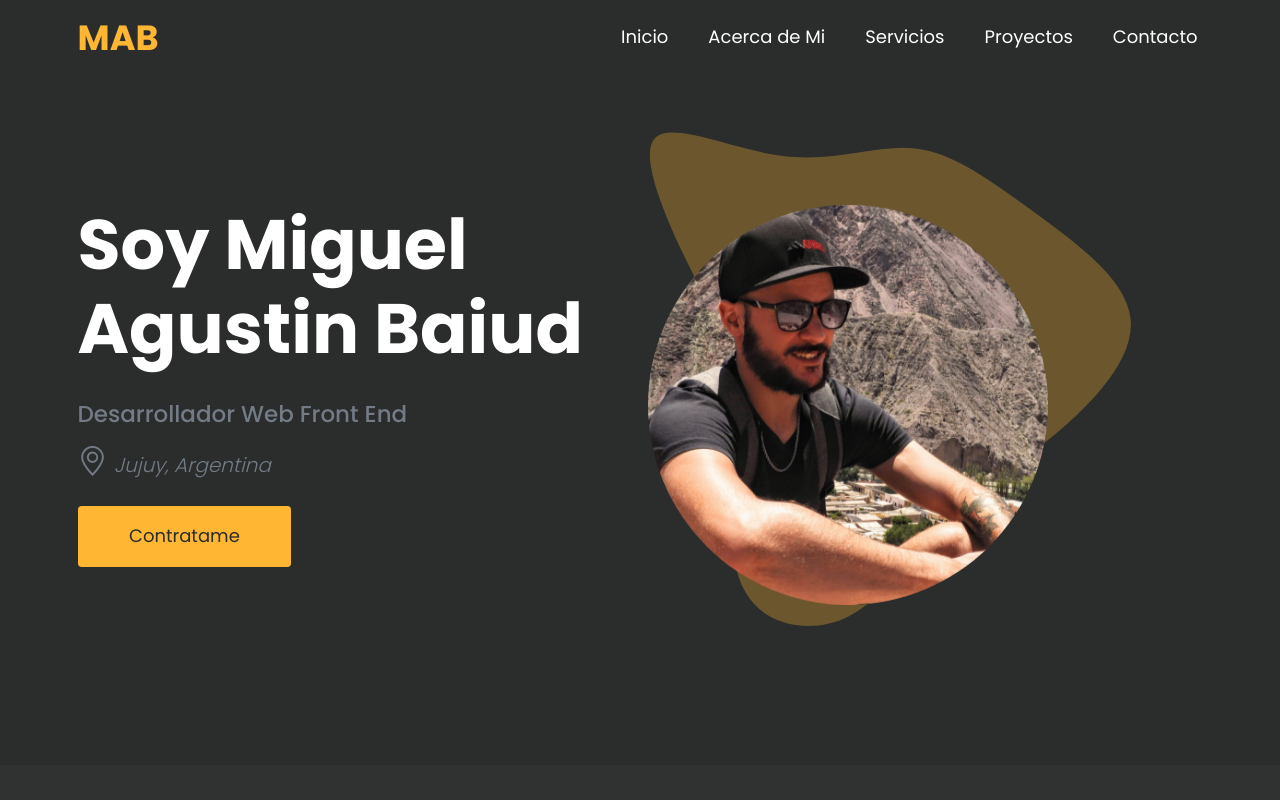
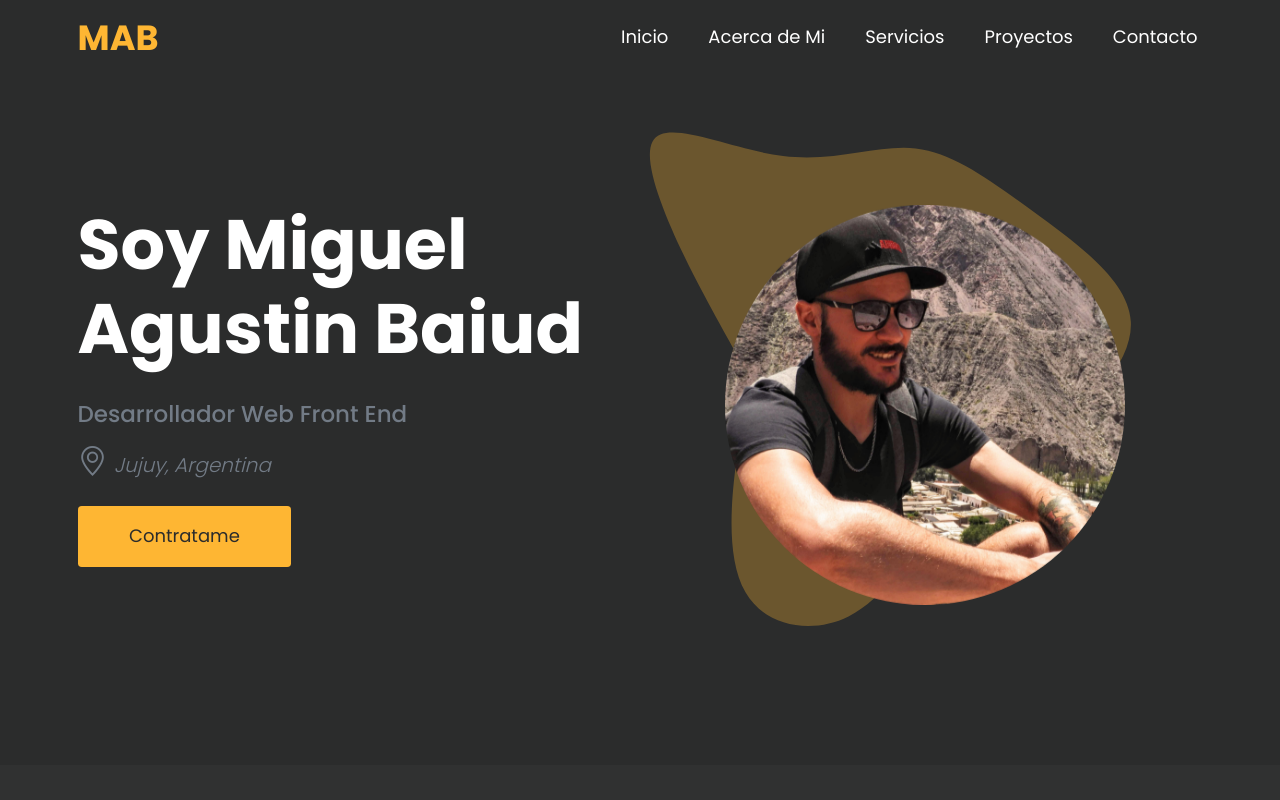
Before and after one commit to cuchi300/portfolio-agustin-nuevo, a website: page index.html in a window 1280 px wide. Shown: the top 800 px of the page. Drawn offline with nearby package versions, Linux system fonts and the light colour scheme.

Commit message:
actualizado proyecto

```diff
--- a/gulpfile.js
+++ b/gulpfile.js
@@ -71,4 +71,4 @@ exports.dev = dev;
 exports.imagenAvif = imagenAvif;
 exports.javascript = javascript;
 exports.cssbuild = cssbuild;
-exports.default = series(imagenes, imagenAvif, imagenWebp);
+exports.default = series(css, dev);
--- a/index.html
+++ b/index.html
@@ -74,7 +74,7 @@
                         <picture>
                             <source srcset="build/img/yo.avif" type="img/avif">
                             <source srcset="build/img/yo.webp" type="img/webp">
-                            <img loading="lazy" width="200" height="300" src="build/img/yo.jpg" alt="">
+                            <img loading="lazy" width="200" height="300" src="build/img/yo.jpg" alt="imagen yo">
                         </picture>
                     </div>
                     <svg class="hero__svg" viewBox="0 0 200 200" xmlns="http://www.w3.org/2000/svg">
--- a/src/scss/ui/_hero.scss
+++ b/src/scss/ui/_hero.scss
@@ -65,6 +65,7 @@
             width: 30rem;
             object-fit: cover;
             object-position: left;
+            margin: 0 auto;
 
             @include media-breakpoint-up(lg){
                 width: 40rem;
```
Also changed, not shown: build/css/app.min.css.
